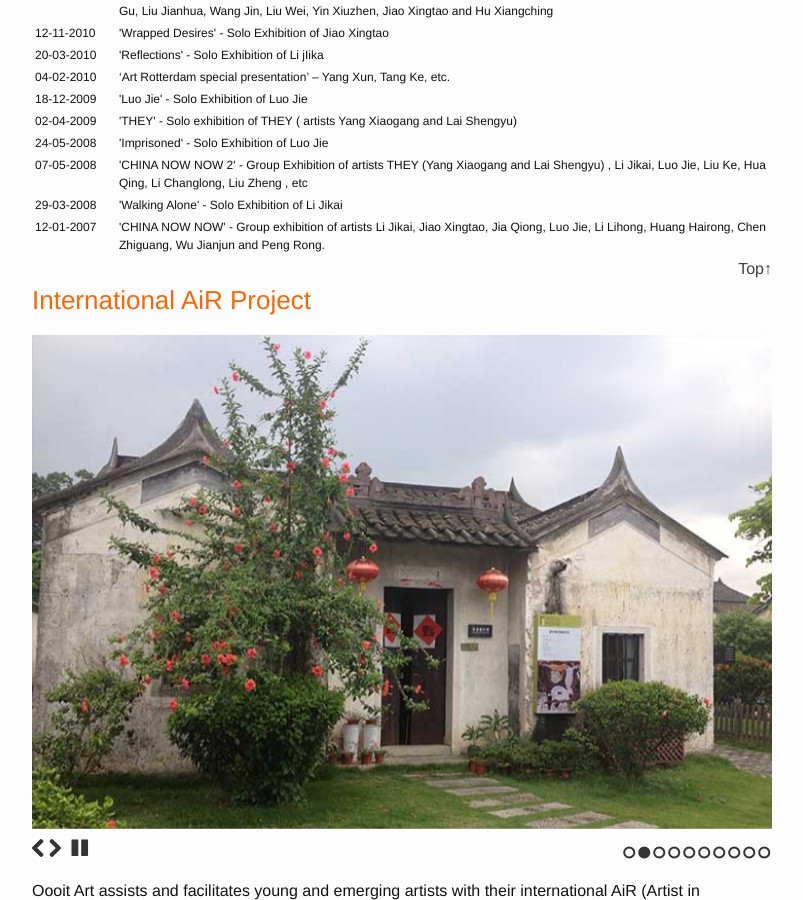
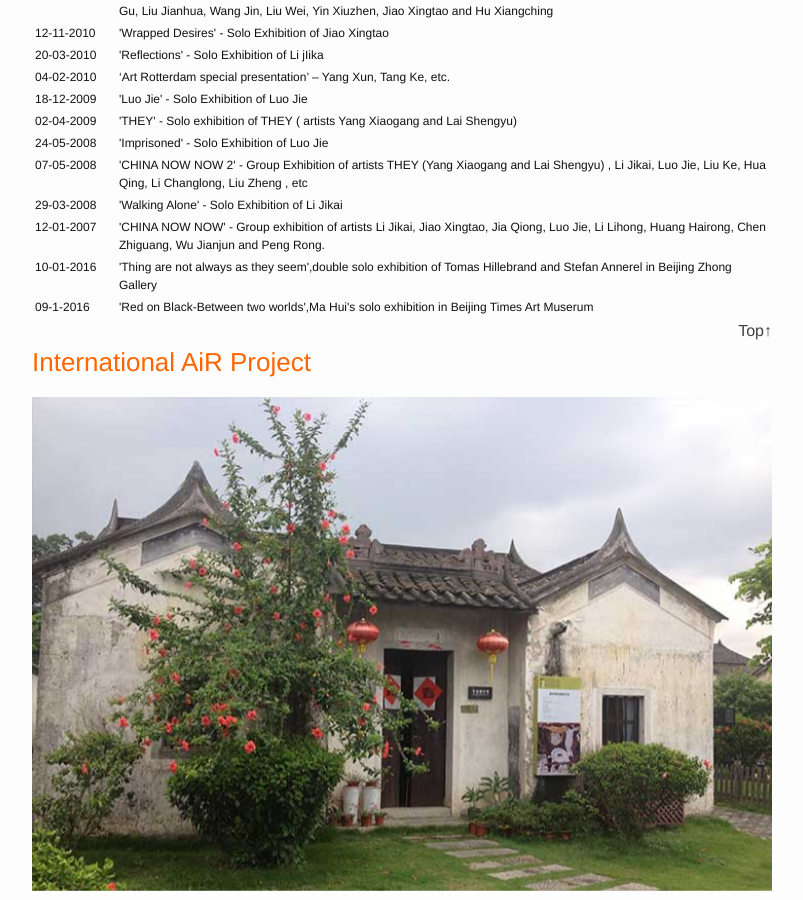
Before and after one commit to emj365/oooit, a Jekyll site: the page built from index.html, in a window 1280 px wide and 900 px high, scrolled down 1495 px. Shown: the whole window, without its empty margins (238-1041 px from the left). Built offline with Jekyll 4.4.1, drawn with Linux system fonts in a browser that asks for light colours.

Commit message:
Added files via upload

```diff
--- a/_includes/exhibitions_english.html
+++ b/_includes/exhibitions_english.html
@@ -79,4 +79,12 @@
     <td class="date">12-01-2007</td>
     <td>'CHINA NOW NOW' - Group exhibition of artists Li Jikai, Jiao Xingtao, Jia Qiong, Luo Jie, Li Lihong, Huang Hairong, Chen Zhiguang, Wu Jianjun and Peng Rong.</td>
   </tr>
+    <tr>
+    <td class="date">10-01-2016</td>
+    <td>'Thing are not always as they seem',double solo exhibition of Tomas Hillebrand and Stefan Annerel in Beijing Zhong Gallery</td>
+  </tr>
+      <tr>
+    <td class="date">09-1-2016</td>
+    <td>'Red on Black-Between two worlds',Ma Hui's solo exhibition in Beijing Times Art Muserum</td>
+  </tr>
 </table>
```
